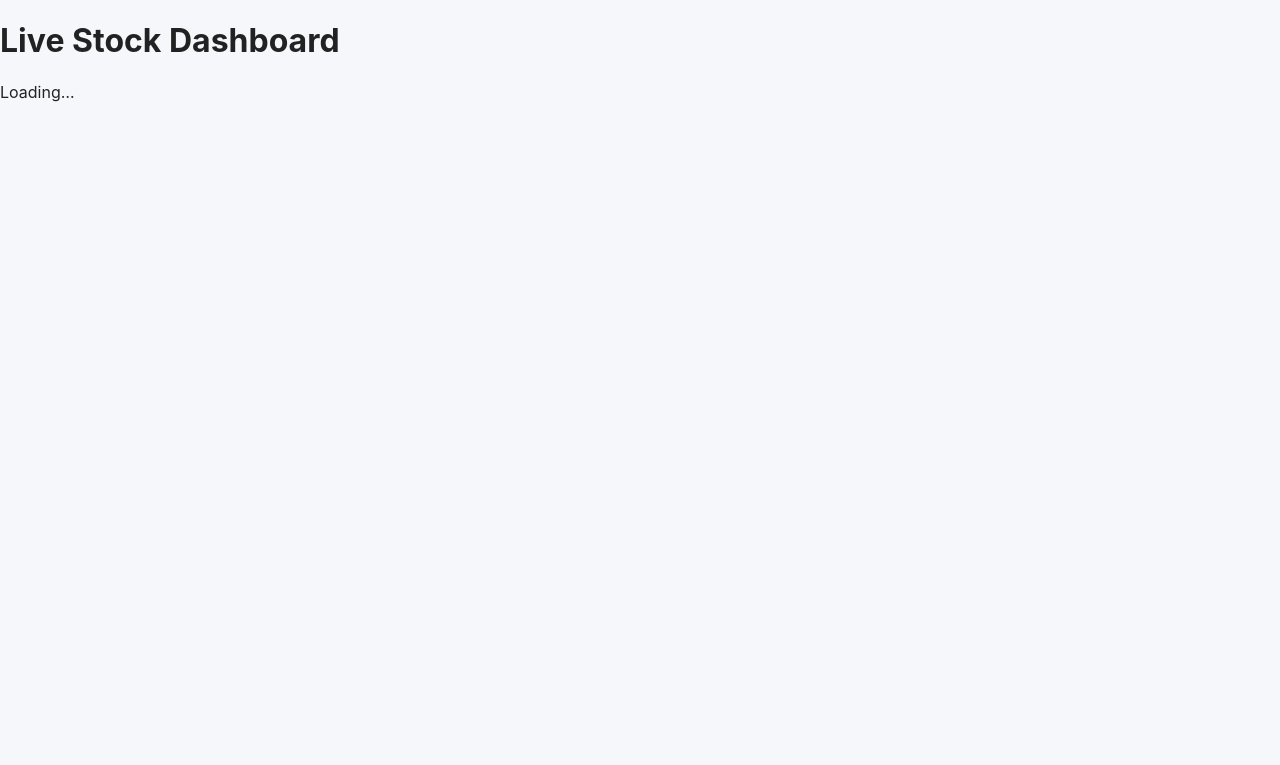
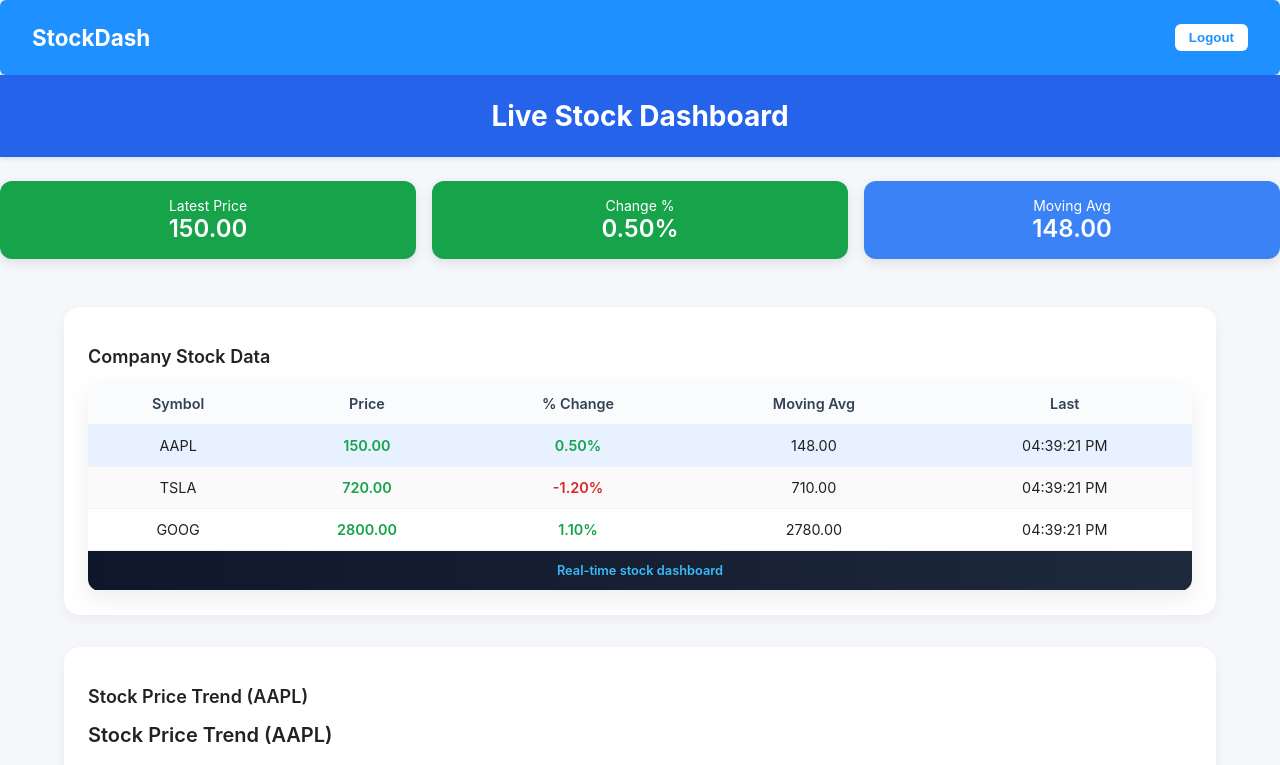
Before and after one commit to rachitajoshi76/real-time-stock-dashboard, a Next.js app: page /dashboard in a window 1280 px wide. Before the commit this address had no page. Shown: the top 765 px of the page. Built offline with nearby package versions, Linux system fonts and the light colour scheme; no server answers.

Commit message:
changes done

```diff
--- /dev/null
+++ b/src/components/KPIBoxes.jsx
@@ -0,0 +1,33 @@
+// src/components/KPIBoxes.jsx
+export default function KPIBoxes({ stock }) {
+  if (!stock) return null;
+
+  const kpis = [
+    { label: "Latest Price", value: stock.latestPrice?.toFixed(2), bg: "#16a34a" },
+    { label: "Change %", value: stock.changePercent?.toFixed(2) + "%", bg: stock.changePercent >= 0 ? "#16a34a" : "#ef4444" },
+    { label: "Moving Avg", value: stock.movingAvg?.toFixed(2), bg: "#3b82f6" },
+  ];
+
+  return (
+    <div style={{ display: "flex", gap: "1rem", margin: "24px 0", flexWrap: "wrap" }}>
+      {kpis.map(kpi => (
+        <div
+          key={kpi.label}
+          style={{
+            flex: "1",
+            minWidth: "150px",
+            backgroundColor: kpi.bg,
+            color: "white",
+            padding: "1rem",
+            borderRadius: "12px",
+            textAlign: "center",
+            boxShadow: "0 4px 12px rgba(0,0,0,0.1)"
+          }}
+        >
+          <p style={{ margin: 0, fontSize: "14px" }}>{kpi.label}</p>
+          <p style={{ margin: 0, fontSize: "24px", fontWeight: 600 }}>{kpi.value}</p>
+        </div>
+      ))}
+    </div>
+  );
+}
--- a/src/components/StockTable.jsx
+++ b/src/components/StockTable.jsx
@@ -1,50 +1,62 @@
-export default function StockTable({ stocks, selectedTicker, onSelect }) {
+// src/components/StockTable.jsx
+import React from "react";
+
+export default function StockTable({ stocksData = [], selectedTicker, onSelect }) {
   return (
-    <table className="w-full border-collapse text-sm">
+    <div className="stock-table-card">
+      <table className="stock-table">
         <thead>
-        <tr className="bg-gray-100 text-left">
-          <th className="p-2">Symbol</th>
-          <th className="p-2">Price</th>
-          <th className="p-2">% Change</th>
-          <th className="p-2">Moving Avg</th>
-          <th className="p-2">Last</th>
+          <tr>
+            <th>Symbol</th>
+            <th>Price</th>
+            <th>% Change</th>
+            <th>Moving Avg</th>
+            <th>Last</th>
           </tr>
         </thead>
         <tbody>
-        {stocks.map((s) => (
+          {stocksData.length === 0 ? (
+            <tr>
+              <td colSpan={5} className="text-center text-gray-400">
+                No stock data available
+              </td>
+            </tr>
+          ) : (
+            stocksData.map((s) => (
               <tr
                 key={s.symbol}
                 onClick={() => onSelect(s.symbol)}
-            className={`cursor-pointer hover:bg-blue-50 ${
-              selectedTicker === s.symbol ? "bg-blue-100 font-semibold" : ""
-            }`}
+                className={selectedTicker === s.symbol ? "selected" : ""}
               >
-            <td className="p-2">{s.symbol}</td>
-            <td className="p-2 text-green-600">
+                <td>{s.symbol}</td>
+                <td className={s.latestPrice >= 0 ? "positive" : "negative"}>
                   {s.latestPrice != null ? s.latestPrice.toFixed(2) : "--"}
                 </td>
-            <td
-              className={`p-2 ${
-                s.changePercent != null
-                  ? s.changePercent >= 0
-                    ? "text-green-600"
-                    : "text-red-500"
-                  : ""
-              }`}
-            >
+                <td className={s.changePercent >= 0 ? "positive" : "negative"}>
                   {s.changePercent != null ? s.changePercent.toFixed(2) + "%" : "--"}
                 </td>
-            <td className="p-2 text-blue-600">
-              {s.movingAvg != null ? s.movingAvg.toFixed(2) : "--"}
-            </td>
-            <td className="p-2 text-gray-500">
+                <td>{s.movingAvg != null ? s.movingAvg.toFixed(2) : "--"}</td>
+                <td>
                   {s.timestamp
-                ? new Date(s.timestamp).toLocaleTimeString()
+                    ? new Date(s.timestamp).toLocaleTimeString([], {
+                        hour: "2-digit",
+                        minute: "2-digit",
+                        second: "2-digit",
+                      })
                     : "--"}
                 </td>
               </tr>
-        ))}
+            ))
+          )}
         </tbody>
+        <tfoot className="stock-table-footer">
+          <tr>
+            <td colSpan={5}>
+              <span>Real-time stock dashboard</span>
+            </td>
+          </tr>
+        </tfoot>
       </table>
+    </div>
   );
 }
--- a/src/pages/dashboard.jsx
+++ b/src/pages/dashboard.jsx
@@ -1,105 +1,138 @@
-import { useEffect } from "react";
-import { useDispatch, useSelector } from "react-redux";
-import { useRouter } from "next/router";
+import React, { useEffect } from "react";
+import { useSelector, useDispatch } from "react-redux";
+import { setSelectedTicker, processUpdate } from "../redux/stockSlice";
 import Navbar from "../components/Navbar";
 import Footer from "../components/Footer";
 import StockTable from "../components/StockTable";
 import StockChart from "../components/StockChart";
-import { processUpdate, setSelectedTicker } from "../redux/stockSlice";
+import KPIBoxes from "../components/KPIBoxes";
 
 export default function Dashboard() {
   const dispatch = useDispatch();
-  const router = useRouter();
-  const bySymbol = useSelector((state) => state.stock.bySymbol);
-  const selectedTicker = useSelector((state) => state.stock.selectedTicker);
+  const { bySymbol, selectedTicker } = useSelector((state) => state.stock);
 
+  // Seed initial dummy data
   useEffect(() => {
-    const token = localStorage.getItem("token");
-    if (!token) {
-      router.push("/login");
-      return;
+    if (!bySymbol || Object.keys(bySymbol).length === 0) {
+      dispatch(
+        processUpdate([
+          {
+            symbol: "AAPL",
+            latestPrice: 150,
+            changePercent: 0.5,
+            movingAvg: 148,
+            timestamp: new Date().toISOString(),
+          },
+          {
+            symbol: "TSLA",
+            latestPrice: 720,
+            changePercent: -1.2,
+            movingAvg: 710,
+            timestamp: new Date().toISOString(),
+          },
+          {
+            symbol: "GOOG",
+            latestPrice: 2800,
+            changePercent: 1.1,
+            movingAvg: 2780,
+            timestamp: new Date().toISOString(),
+          },
+        ])
+      );
     }
+  }, [dispatch, bySymbol]);
 
+  // SSE connection
+  useEffect(() => {
     const eventSource = new EventSource("http://localhost:8080/stocks/stream");
 
-    eventSource.onmessage = (e) => {
+    eventSource.onmessage = (event) => {
       try {
-        const data = JSON.parse(e.data);
-        dispatch(processUpdate(data));
+        const updates = JSON.parse(event.data);
+        dispatch(processUpdate(updates));
       } catch (err) {
-        console.error("SSE parse error", err);
+        console.error("Failed to parse SSE data", err);
       }
     };
 
-    eventSource.onerror = (err) => console.error("SSE error", err);
+    eventSource.onerror = (err) => {
+      console.error("SSE error:", err);
+      eventSource.close();
+    };
 
     return () => eventSource.close();
-  }, [dispatch, router]);
+  }, [dispatch]);
 
-  const handleLogout = () => {
-    localStorage.removeItem("token");
-    router.push("/login");
-  };
+  const stocksArray = Object.entries(bySymbol || {}).map(([symbol, data]) => ({
+    symbol,
+    ...data,
+  }));
 
-  const stocksArray = Object.keys(bySymbol).map((sym) => ({ symbol: sym, ...bySymbol[sym] }));
-
-  if (!stocksArray.length)
-    return (
-      <div className="p-8 text-center">
-        <h1 className="text-2xl font-bold text-blue-600">Live Stock Dashboard</h1>
-        <p className="text-gray-500 mt-2">Loading…</p>
-      </div>
-    );
-
-  const currentStock = selectedTicker ? bySymbol[selectedTicker] : null;
+  const currentStock = bySymbol[selectedTicker] || Object.values(bySymbol)[0] || null;
 
   return (
-    <div className="min-h-screen bg-gray-50 flex flex-col font-sans">
-      <Navbar logout={handleLogout} />
+    <div style={{ display: "flex", flexDirection: "column", minHeight: "100vh" }}>
+      <Navbar />
 
-      {/* Header */}
-      <header className="bg-blue-600 text-white text-center py-6 shadow-md">
-        <h1 className="text-3xl font-bold">Live Stock Dashboard</h1>
+      <header
+        style={{
+          backgroundColor: "#2563eb",
+          color: "white",
+          textAlign: "center",
+          padding: "24px 0",
+          boxShadow: "0 2px 4px rgba(0,0,0,0.1)",
+        }}
+      >
+        <h1 style={{ fontSize: "28px", fontWeight: "bold", margin: 0 }}>
+          Live Stock Dashboard
+        </h1>
       </header>
 
-      <main className="flex-1 p-6 space-y-8">
-        {/* Stat Cards */}
-        {currentStock && (
-          <div className="grid grid-cols-1 md:grid-cols-3 gap-6 mb-6">
-            <div className="bg-white p-6 rounded-xl shadow text-center">
-              <p className="text-sm text-gray-500">Latest Price</p>
-              <p className="text-2xl font-bold text-green-600">
-                {currentStock.latestPrice?.toFixed(2) || "--"}
-              </p>
-            </div>
-            <div className="bg-white p-6 rounded-xl shadow text-center">
-              <p className="text-sm text-gray-500">Change</p>
-              <p className={`text-2xl font-bold ${currentStock.changePercent >= 0 ? "text-green-600" : "text-red-500"}`}>
-                {currentStock.changePercent?.toFixed(2) || "--"}%
-              </p>
-            </div>
-            <div className="bg-white p-6 rounded-xl shadow text-center">
-              <p className="text-sm text-gray-500">Moving Avg</p>
-              <p className="text-2xl font-bold text-blue-600">
-                {currentStock.movingAvg?.toFixed(2) || "--"}
-              </p>
-            </div>
-          </div>
-        )}
+      {/* KPI Boxes */}
+      <KPIBoxes stock={currentStock} />
 
-        {/* Table + Chart Panels */}
-        <div className="grid grid-cols-1 lg:grid-cols-2 gap-6">
-          <div className="bg-white p-6 rounded-2xl shadow">
-            <h2 className="text-lg font-semibold mb-4">Company Stock Data</h2>
+      <main
+        style={{
+          flex: 1,
+          padding: "24px",
+          display: "flex",
+          flexDirection: "column",
+          gap: "32px",
+          maxWidth: "1200px",
+          margin: "0 auto",
+          width: "100%",
+        }}
+      >
+        {/* Stock Table */}
+        <div
+          style={{
+            backgroundColor: "white",
+            padding: "24px",
+            borderRadius: "16px",
+            boxShadow: "0 4px 12px rgba(0,0,0,0.05)",
+            overflowX: "auto",
+          }}
+        >
+          <h2 style={{ fontSize: "18px", fontWeight: "600", marginBottom: "16px" }}>
+            Company Stock Data
+          </h2>
           <StockTable
-              stocks={stocksArray}
+            stocksData={stocksArray}
             selectedTicker={selectedTicker}
             onSelect={(s) => dispatch(setSelectedTicker(s))}
           />
         </div>
 
-          <div className="bg-white p-6 rounded-2xl shadow">
-            <h2 className="text-lg font-semibold mb-4">
+        {/* Stock Chart */}
+        <div
+          style={{
+            backgroundColor: "white",
+            padding: "24px",
+            borderRadius: "16px",
+            boxShadow: "0 4px 12px rgba(0,0,0,0.05)",
+          }}
+        >
+          <h2 style={{ fontSize: "18px", fontWeight: "600", marginBottom: "16px" }}>
             Stock Price Trend ({selectedTicker || "—"})
           </h2>
           <StockChart
@@ -107,7 +140,6 @@ export default function Dashboard() {
             entry={bySymbol[selectedTicker] || { history: [] }}
           />
         </div>
-        </div>
       </main>
 
       <Footer />
--- a/src/styles/footer.css
+++ b/src/styles/footer.css
@@ -1,5 +1,4 @@
 /* src/styles/footer.css */
-
 .footer {
   width: 100%;
   padding: 16px 24px;
```
Also changed, not shown: src/pages/index.js (+16 -18 lines), src/redux/stockSlice.js (+4 -9 lines). Lines whose indentation alone changed are shown as unchanged.
